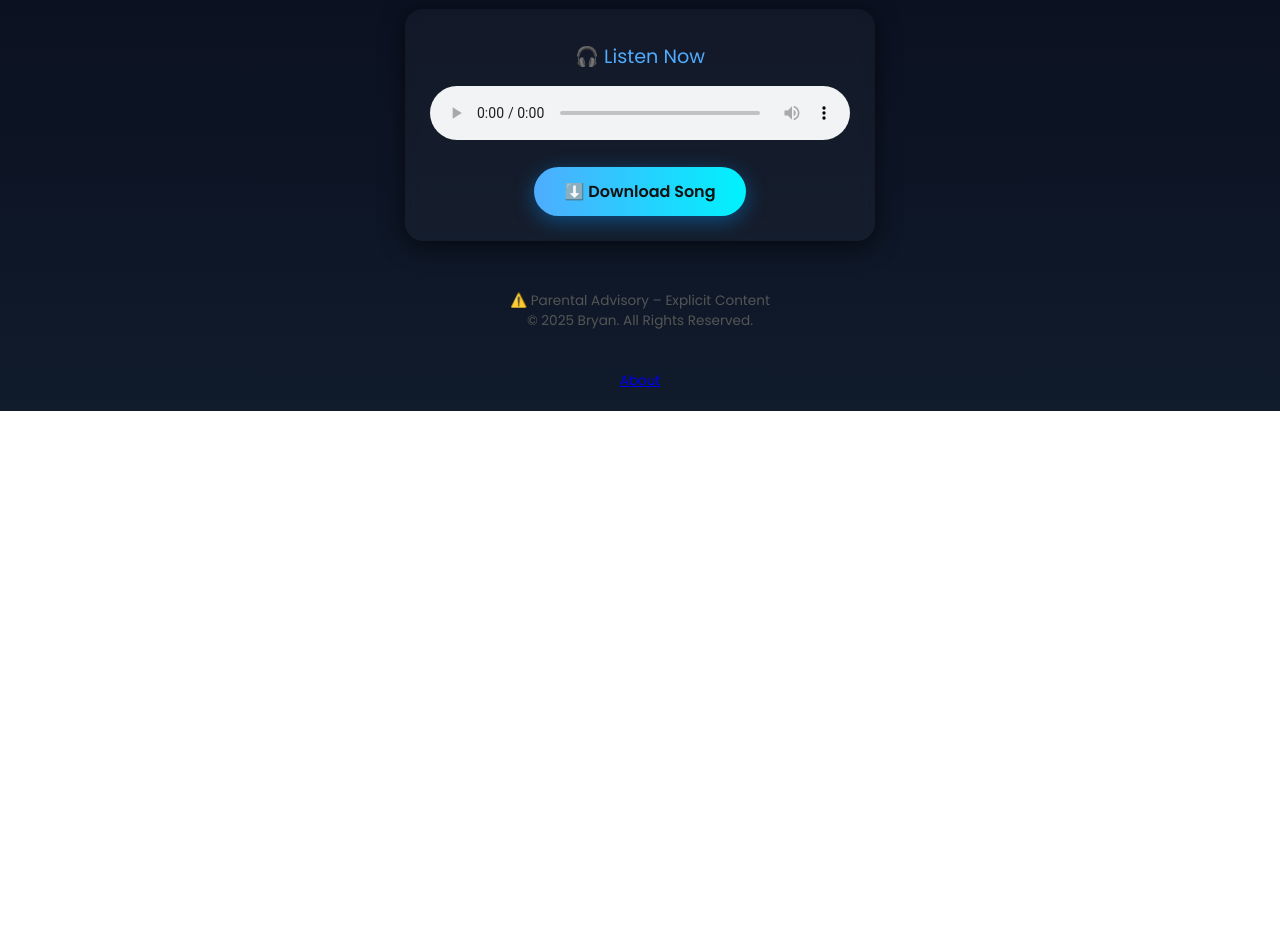
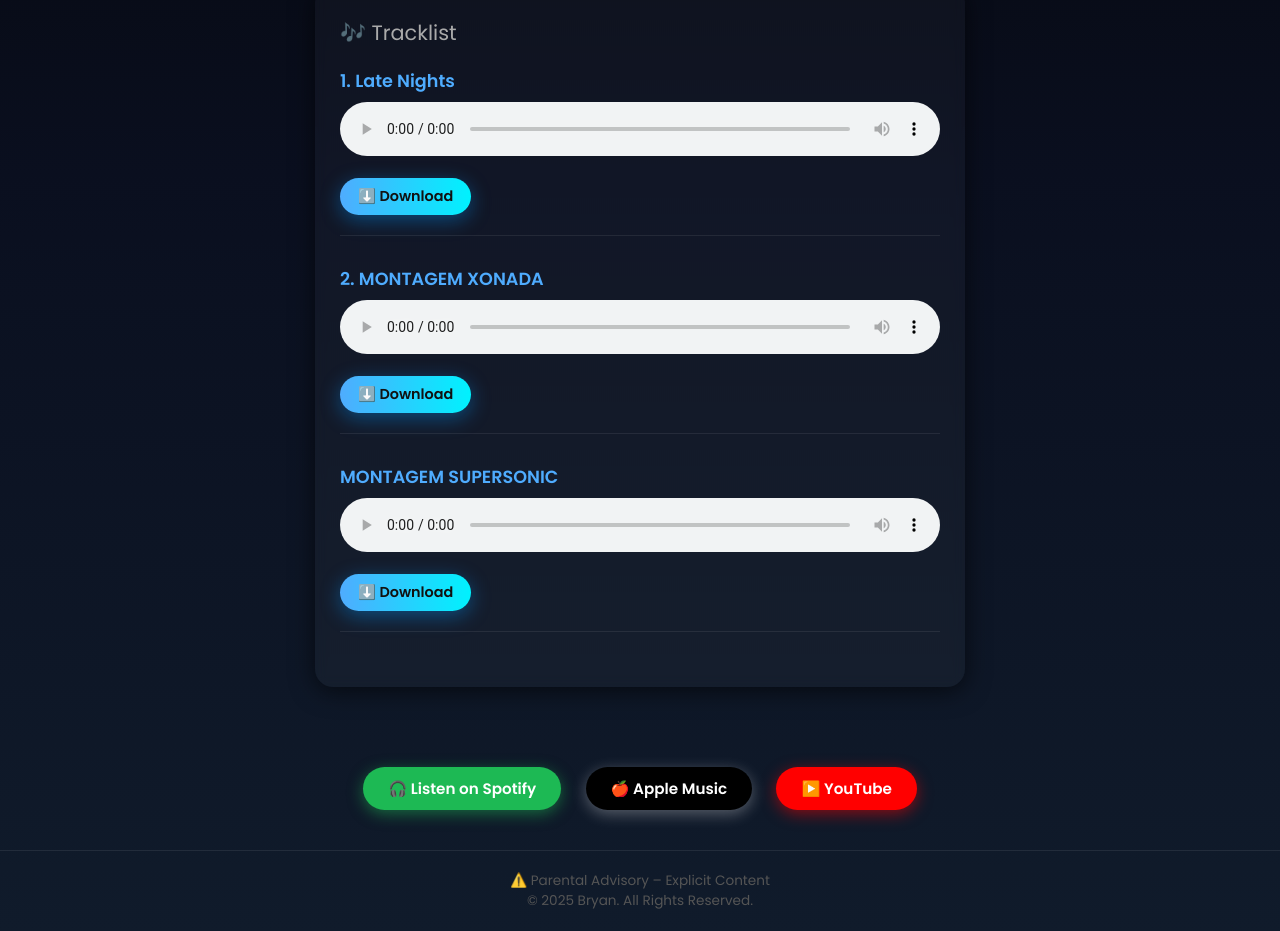
Before and after one commit to marcelwoods21-star/Martinez, a plain HTML site: page index.html in a window 1280 px wide. Shown: the part 583-1514 px from the top of the page. Before the commit the page ends 994 px from the top, so only its background shows below. Drawn offline with nearby package versions, Linux system fonts and the light colour scheme.

Commit message:
Updated my site with new changes

```diff
--- a/index.html
+++ b/index.html
@@ -3,7 +3,7 @@
 <head>
   <meta charset="UTF-8" />
   <meta name="viewport" content="width=device-width, initial-scale=1.0"/>
-  <title>Late Lights</title>
+  <title>ZENONSN - Bryan</title>
   <!-- Google Fonts -->
   <link href="https://fonts.googleapis.com/css2?family=Poppins:wght@300;400;600&family=Playfair+Display:wght@700&display=swap" rel="stylesheet">
   <style>
@@ -16,12 +16,12 @@
       min-height: 100vh;
       display: flex;
       flex-direction: column;
-      justify-content: space-between;
     }
 
     header {
-      padding: 40px 20px 10px;
+      padding: 40px 20px 20px;
     }
+
     .album-cover {
       width: 90%;
       max-width: 420px;
@@ -30,22 +30,21 @@
       object-fit: cover;
       box-shadow: 0px 8px 35px rgba(0,0,0,0.8),
                   0px 0px 15px rgba(0, 153, 255, 0.5);
-  margin-bottom: 25px;
+      margin: 25px auto;
       transition: transform 0.4s ease, box-shadow 0.4s ease;
     }
 
     .album-cover:hover {
-  transform: scale(1.05); /* zoom in slightly */
+      transform: scale(1.05);
       box-shadow: 0px 12px 45px rgba(0,0,0,0.9),
                   0px 0px 25px rgba(0, 153, 255, 0.8);
       cursor: pointer;
     }
 
     h1 {
-      font-size: 2.8rem;
+      font-size: 3rem;
       margin: 10px 0;
       font-family: 'Playfair Display', serif;
-      letter-spacing: 2px;
       background: linear-gradient(to right, #4facfe, #00f2fe);
       -webkit-background-clip: text;
       background-clip: text;
@@ -55,46 +54,51 @@
 
     h2 {
       font-weight: 500;
-      font-size: 1.2rem;
+      font-size: 1.3rem;
       color: #aaa;
-      margin: 8px 0;
+      margin: 8px 0 20px;
     }
 
-    p {
-      font-size: 1rem;
-      color: #777;
-    }
-
-    .player-container {
-      margin: 30px auto;
+    /* Tracklist Section */
+    .tracklist {
       width: 90%;
-      max-width: 420px;
+      max-width: 600px;
+      margin: 0 auto 40px;
       background: rgba(255,255,255,0.03);
       padding: 25px;
       border-radius: 18px;
       backdrop-filter: blur(6px);
       box-shadow: 0px 4px 25px rgba(0,0,0,0.6);
+      text-align: left;
     }
 
-    .player-container h2 {
+    .track {
+      margin-bottom: 30px;
+      border-bottom: 1px solid rgba(255,255,255,0.08);
+      padding-bottom: 20px;
+    }
+
+    .track h3 {
+      font-size: 1.1rem;
       color: #4facfe;
-      margin-bottom: 15px;
+      margin-bottom: 8px;
     }
 
     audio {
       width: 100%;
       outline: none;
+      margin-bottom: 10px;
     }
 
     .download-btn {
       display: inline-block;
-      margin-top: 20px;
-      padding: 12px 30px;
+      margin-top: 5px;
+      padding: 8px 18px;
       background: linear-gradient(to right, #4facfe, #00f2fe);
       color: #111;
-      font-size: 1rem;
+      font-size: 0.9rem;
       font-weight: bold;
-      border-radius: 30px;
+      border-radius: 20px;
       text-decoration: none;
       box-shadow: 0 5px 20px rgba(0,153,255,0.4);
       transition: 0.3s ease;
@@ -105,35 +109,107 @@
       box-shadow: 0 7px 25px rgba(0,153,255,0.6);
     }
 
+    /* Streaming Links */
+    .stream-links {
+      margin: 30px 0;
+    }
+
+    .stream-links a {
+      display: inline-block;
+      margin: 10px;
+      padding: 10px 25px;
+      border-radius: 30px;
+      font-weight: 600;
+      text-decoration: none;
+      transition: 0.3s;
+      font-size: 0.95rem;
+    }
+
+    .spotify {
+      background: #1DB954;
+      color: #fff;
+      box-shadow: 0 4px 15px rgba(29,185,84,0.5);
+    }
+
+    .spotify:hover {
+      background: #1ed760;
+    }
+
+    .apple {
+      background: #000;
+      color: #fff;
+      box-shadow: 0 4px 15px rgba(255,255,255,0.3);
+    }
+
+    .apple:hover {
+      background: #222;
+    }
+
+    .youtube {
+      background: #FF0000;
+      color: #fff;
+      box-shadow: 0 4px 15px rgba(255,0,0,0.5);
+    }
+
+    .youtube:hover {
+      background: #ff3333;
+    }
+
     footer {
       padding: 20px;
       font-size: 0.85rem;
       color: #555;
+      border-top: 1px solid rgba(255,255,255,0.08);
+      margin-top: auto;
     }
   </style>
 </head>
 <body>
   <header>
     <h1>LATE LIGHTS</h1>
-    <h2>By Bryan</h2>
-    <p>Released: August 2025</p>
+    <h2>By Bryan • Released: August 2025</h2>
     <img src="ChatGPT Image Aug 17, 2025, 04_40_15 AM.png" alt="Album Cover" class="album-cover">
   </header>
 
-  <section class="player-container">
-    <h2>🎧 Listen Now</h2>
+  <section class="tracklist">
+    <h2>🎶 Tracklist</h2>
+
+    <div class="track">
+      <h3>1. Late Nights</h3>
       <audio controls>
         <source src="montagem-coma-made-with-Voicemod.mp3" type="audio/mpeg">
         Your browser does not support the audio tag.
       </audio>
-    <br>
-    <a href="montagem-coma-made-with-Voicemod.mp3" download class="download-btn">⬇️ Download Song</a>
+      <a href="montagem-coma-made-with-Voicemod.mp3" download class="download-btn">⬇️ Download</a>
+    </div>
+
+    <div class="track">
+      <h3>2. MONTAGEM XONADA</h3>
+      <audio controls>
+        <source src="montagem-xonada-made-with-Voicemod.mp3" type="audio/mpeg">
+      </audio>
+      <a href="montagem-xonada-made-with-Voicemod.mp3" download class="download-btn">⬇️ Download</a>
+    </div>
+
+    <div class="track">
+      <h3>MONTAGEM SUPERSONIC</h3>
+      <audio controls>
+        <source src="montagem-supersonic-(slowed)---roblox-invincible-edit-made-with-Voicemod.mp3" type="audio/mpeg">
+      </audio>
+      <a href="montagem-supersonic-(slowed)---roblox-invincible-edit-made-with-Voicemod.mp3" download class="download-btn">⬇️ Download</a>
+    </div>
+  </section>
+
+  <!-- Streaming links -->
+  <section class="stream-links">
+    <a href="https://open.spotify.com/" target="_blank" class="spotify">🎧 Listen on Spotify</a>
+    <a href="https://music.apple.com/" target="_blank" class="apple">🍎 Apple Music</a>
+    <a href="https://youtube.com/" target="_blank" class="youtube">▶️ YouTube</a>
   </section>
 
   <footer>
     ⚠️ Parental Advisory – Explicit Content <br/>
     © 2025 Bryan. All Rights Reserved.
   </footer>
-  <footer><a href="about.html">About</a></footer>
 </body>
 </html>
```
Also changed, not shown: 2 other files. Lines whose indentation alone changed are shown as unchanged.
